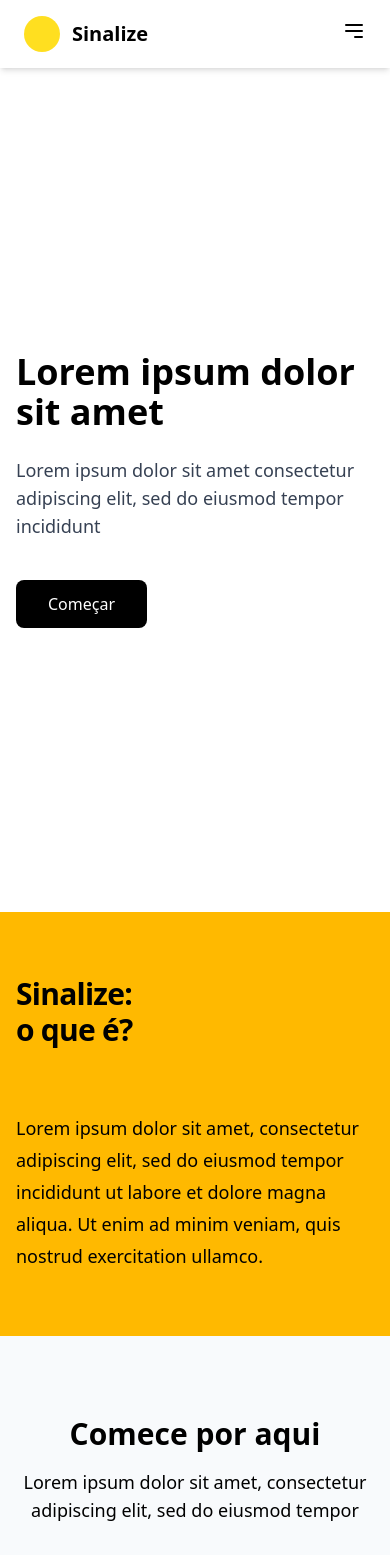
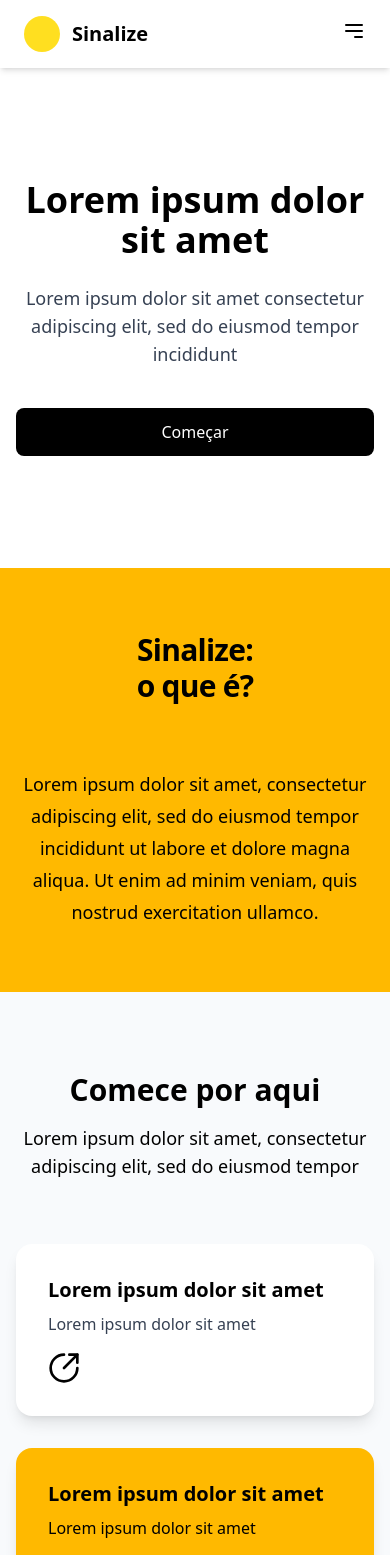
Before and after one commit to Alexandrediasss/Sinalize-Frontend, a React (Vite) app: page / in a window 390 px wide. Shown: the top 1555 px of the page. Built offline with nearby package versions, Linux system fonts and the light colour scheme.

Commit message:
Adicionando Responsividade

```diff
--- a/src/view/Home/components/home.jsx
+++ b/src/view/Home/components/home.jsx
@@ -1,8 +1,8 @@
 function Home() {
   return (
-    <div className="h-screen flex items-center justify-start px-4 sm:px-6 lg:px-8">
+    <div className="flex items-center justify-start px-4 py-28 md:h-screen sm:px-6 lg:px-8">
       <div className="max-w-2xl w-full">
-        <div className="flex flex-col space-y-6">
+        <div className="flex flex-col space-y-6 text-center md:text-left">
           <h1 className="text-black font-bold text-4xl sm:text-5xl">
             Lorem ipsum dolor sit amet
           </h1>
@@ -10,7 +10,7 @@ function Home() {
             Lorem ipsum dolor sit amet consectetur adipiscing elit, sed do eiusmod tempor incididunt
           </p>
           <div className="pt-4">
-            <button className="bg-black text-white rounded-lg font-medium hover:bg-gray-800 cursor-pointer px-8 py-3 w-fit">
+            <button className="bg-black text-white rounded-lg font-medium hover:bg-gray-800 cursor-pointer px-8 py-3 w-full md:w-fit">
               Começar
             </button>
           </div>
--- a/src/view/Home/components/sinalize.jsx
+++ b/src/view/Home/components/sinalize.jsx
@@ -2,7 +2,7 @@ function Sinalize() {
   return (
     <div className="bg-amber-400">
       <div className="mx-auto max-w-7xl px-4 py-16 sm:px-6 lg:px-8">
-        <div className="grid grid-cols-1 md:grid-cols-2 gap-16 items-center">
+        <div className="grid grid-cols-1 md:grid-cols-2 gap-16 items-center text-center md:text-left">
           <div>
             <h2 className="text-3xl font-bold tracking-tight sm:text-4xl">
               Sinalize: <br /> o que é?
@@ -16,6 +16,7 @@ function Sinalize() {
               exercitation ullamco.
             </p>
           </div>
+
         </div>
       </div>
     </div>
```
